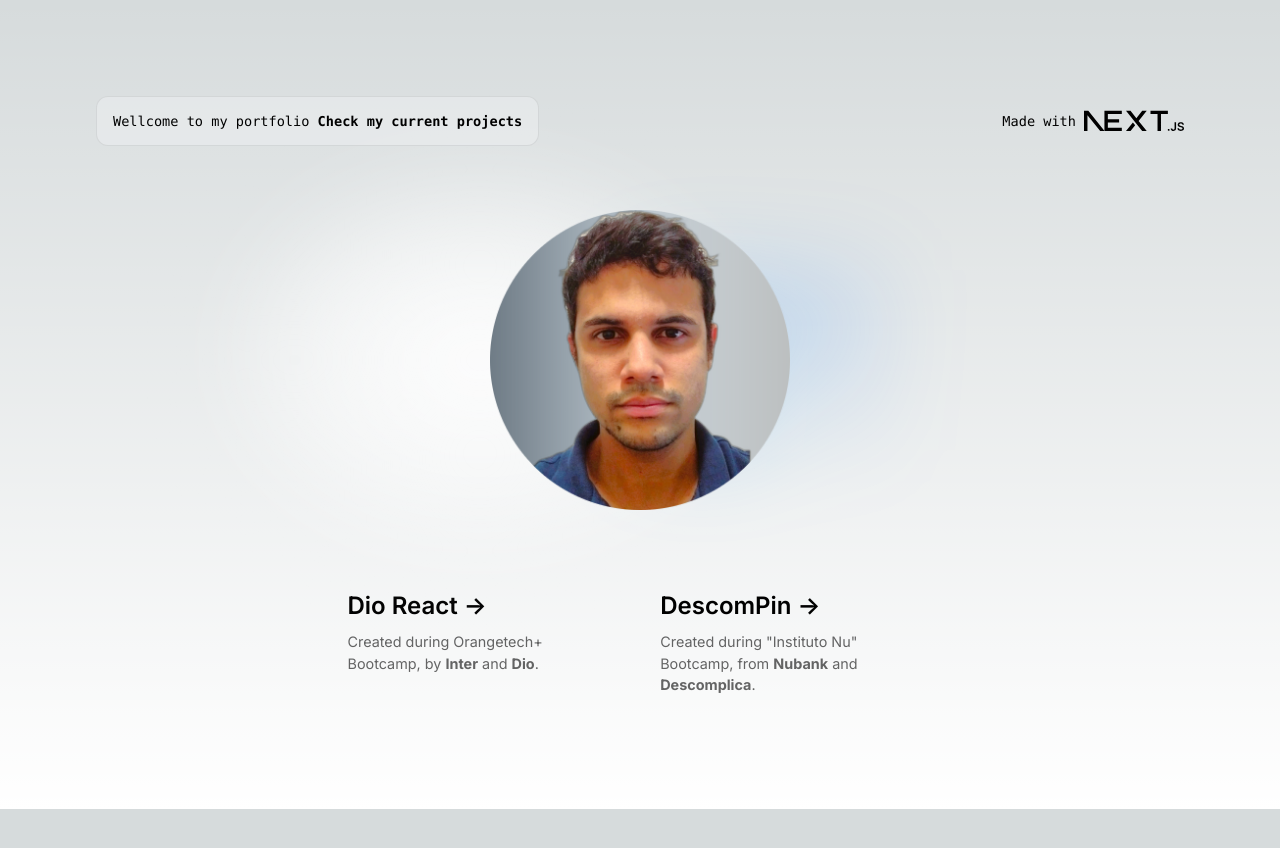
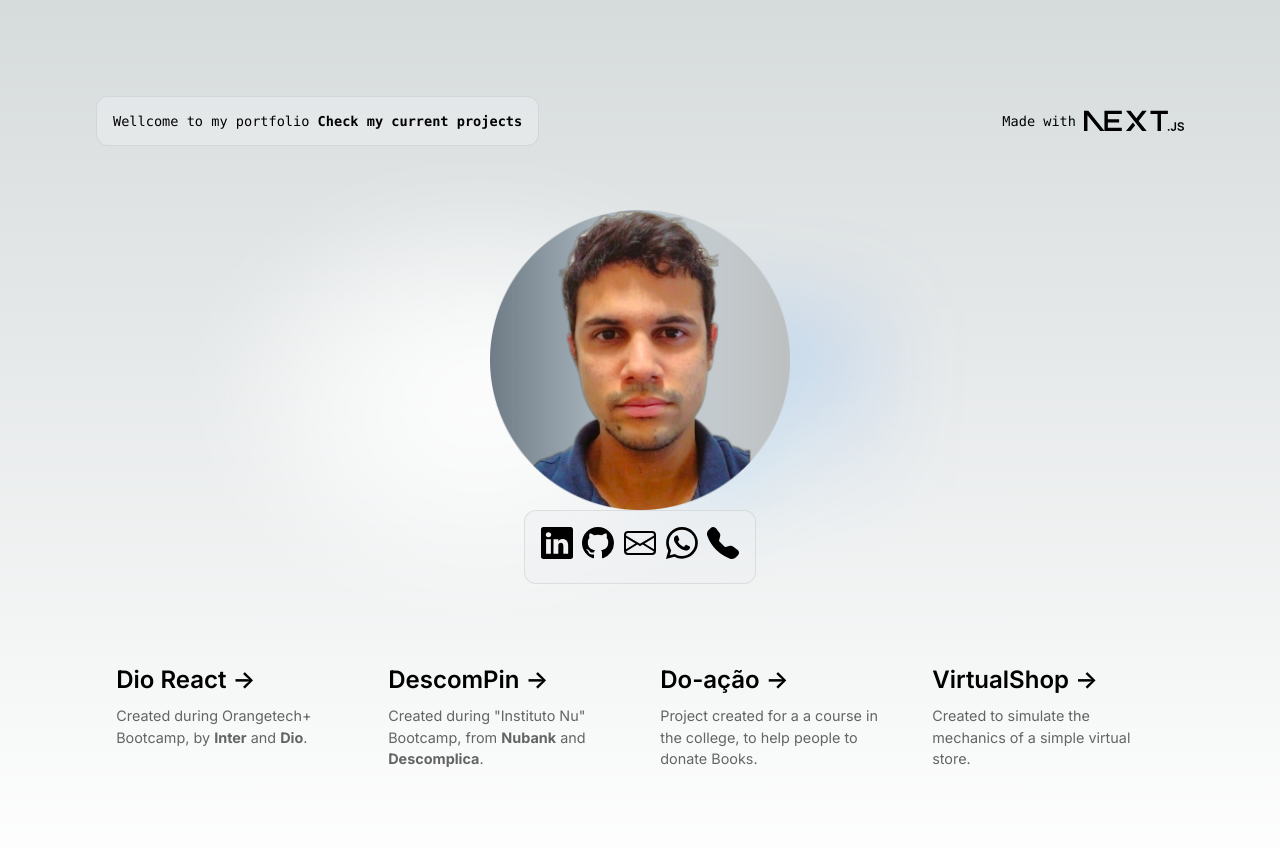
Before and after one commit to fasosl2/personalPortfolio, a Next.js app: page / in a window 1280 px wide. Shown: the top 848 px of the page. Before the commit the page ends 809 px from the top, so only its background shows below. Built offline with nearby package versions, Linux system fonts and the light colour scheme.

Commit message:
feat: added new projects feat: added social media links

```diff
--- a/package.json
+++ b/package.json
@@ -17,6 +17,7 @@
     "next": "13.3.0",
     "react": "18.2.0",
     "react-dom": "18.2.0",
+    "react-icons": "^4.8.0",
     "typescript": "5.0.4"
   }
 }
--- a/src/pages/index.tsx
+++ b/src/pages/index.tsx
@@ -1,6 +1,7 @@
 import Head from 'next/head'
 import Image from 'next/image'
 import { Inter } from 'next/font/google'
+import {BsLinkedin, BsEnvelope, BsGithub, BsWhatsapp, BsFillTelephoneFill} from 'react-icons/bs'
 import styles from '@/styles/Home.module.css'
 
 const inter = Inter({ subsets: ['latin'] })
@@ -16,7 +17,7 @@ export default function Home() {
       </Head>
       <main className={styles.main}>
         <div className={styles.description}>
-          <p>
+          <p className={styles.codeInput}>
             Wellcome to my portfolio&nbsp;
             <code className={styles.code}>Check my current projects</code>
           </p>
@@ -48,6 +49,21 @@ export default function Home() {
             height={300}
             priority
           />
+
+
+          <p className={styles.codeInput}>
+            <a href='http://linkedin.com/in/fasosl'><BsLinkedin /></a>
+            {' '}
+            <a href='http://github.com/fasosl2'><BsGithub /></a>
+            {' '}
+            <a href='mailto:fasosl2@gmail.com'><BsEnvelope /></a>
+            {' '}
+            <a href='https://api.whatsapp.com/send?phone=5581997322167'><BsWhatsapp /></a>
+            {' '}
+            <a href='tel:+5581997322167'><BsFillTelephoneFill /></a>
+            {' '}
+          </p>
+
         </div>
 
         <div className={styles.grid }>
@@ -79,34 +95,33 @@ export default function Home() {
             </p>
           </a>
 
-          {/* <a
-            href="https://vercel.com/templates?framework=next.js&utm_source=create-next-app&utm_medium=default-template&utm_campaign=create-next-app"
+          <a
+            href="https://do-acao-three.vercel.app/"
             className={styles.card}
             target="_blank"
             rel="noopener noreferrer"
           >
             <h2 className={inter.className}>
-              Templates <span>-&gt;</span>
+              Do-ação <span>-&gt;</span>
             </h2>
             <p className={inter.className}>
-              Discover and deploy boilerplate example Next.js&nbsp;projects.
+              Project created for a a course in the college, to help people to donate Books.
             </p>
           </a>
 
           <a
-            href="https://vercel.com/new?utm_source=create-next-app&utm_medium=default-template&utm_campaign=create-next-app"
+            href="https://virtual-shop-blue.vercel.app/"
             className={styles.card}
             target="_blank"
             rel="noopener noreferrer"
           >
             <h2 className={inter.className}>
-              Deploy <span>-&gt;</span>
+              VirtualShop <span>-&gt;</span>
             </h2>
             <p className={inter.className}>
-              Instantly deploy your Next.js site to a shareable URL
-              with&nbsp;Vercel.
+              Created to simulate the mechanics of a simple virtual store.
             </p>
-          </a> */}
+          </a>
         </div>
       </main>
     </>
--- a/src/styles/Home.module.css
+++ b/src/styles/Home.module.css
@@ -25,13 +25,18 @@
     gap: 0.5rem;
 }
 
-.description p {
+.codeInput {
     position: relative;
     margin: 0;
     padding: 1rem;
     background-color: rgba(var(--callout-rgb), 0.5);
     border: 1px solid rgba(var(--callout-border-rgb), 0.3);
     border-radius: var(--border-radius);
+    font-family: var(--font-mono);
+}
+
+.codeInput a {
+    font-size: 2em;
 }
 
 .code {
@@ -41,7 +46,7 @@
 
 .grid {
     display: grid;
-    grid-template-columns: repeat(2, minmax(25%, auto));
+    grid-template-columns: repeat(4, minmax(25%, 1fr));
     width: var(--max-width);
     max-width: fit-content;
 }
@@ -73,10 +78,11 @@
 }
 
 .center {
-    display: flex;
+    display: grid;
+    grid-template-columns: 1fr;
     justify-content: center;
+    justify-items: center;
     align-items: center;
-    position: relative;
     padding: 4rem 0;
 }
 
@@ -166,7 +172,7 @@
         position: fixed;
         width: 100%;
     }
-    .description p {
+    .codeInput {
         align-items: center;
         inset: 0 0 auto;
         padding: 2rem 1rem 1.4rem;
@@ -176,6 +182,7 @@
         background: linear-gradient( to bottom, rgba(var(--background-start-rgb), 1), rgba(var(--callout-rgb), 0.5));
         background-clip: padding-box;
         backdrop-filter: blur(24px);
+        font-family: var(--font-mono);
     }
     .description div {
         align-items: flex-end;
```
Also changed, not shown: 1 other file (tests, documents, lock files or other folders).
